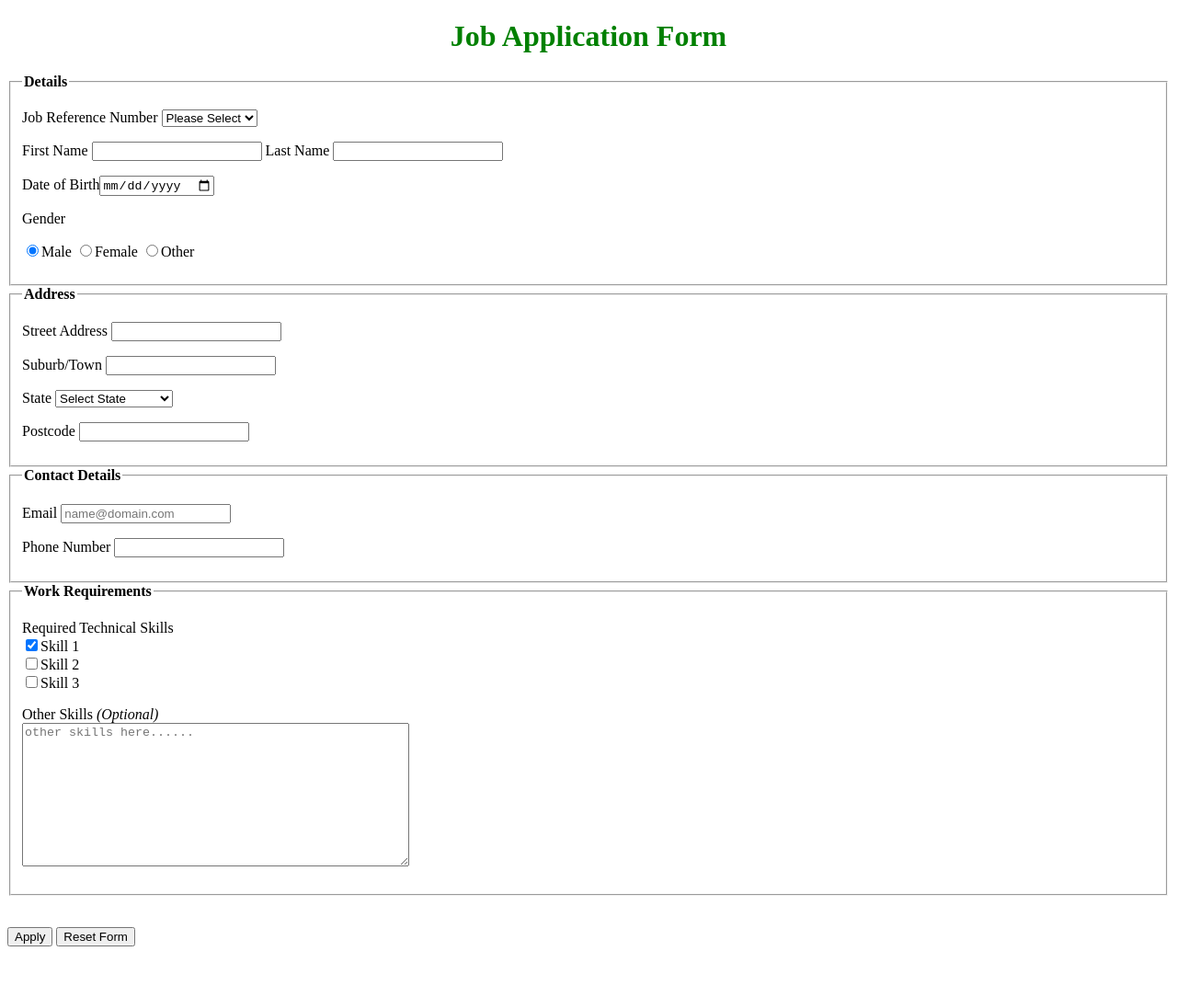
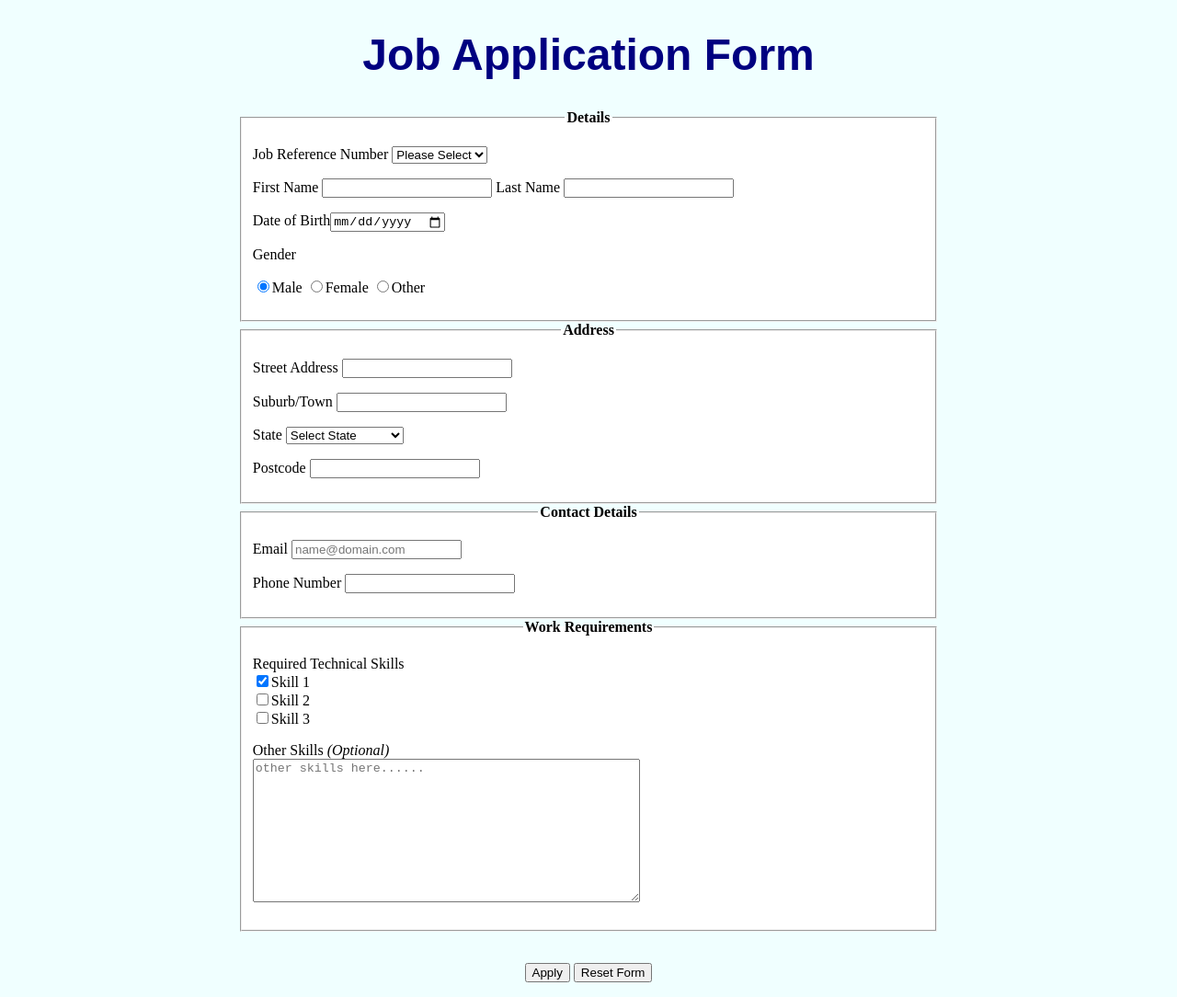
Before and after one commit to julian-saric/project1, a plain HTML site: page project1/apply.html in a window 1280 px wide. Shown: the whole page at 92% size. Before the commit the page ends 1045 px from the top, so only its background shows below. Drawn offline with Linux system fonts and the light colour scheme.

Commit message:
added css for apply.html

```diff
--- a/styles/styles.css
+++ b/styles/styles.css
@@ -14,15 +14,65 @@ description: index.html, jobs.html, apply.html, about.html
 
 
 #apply_h1 {
-    color: green;
-    font-size: 2em;
+    color: navy;
+    font-size: 3em;
     font-weight: bold;
+    text-align: center;
+    font-family: sans-serif;
+}
+
+#apply_details_fieldset{
+    background-color: white;
+    margin-inline-start: 20%;
+    margin-inline-end: 20%;
+}
+
+#apply_details{
+    color: black;
     text-align: center;
 }
 
-.apply_details{
+#apply_address_fieldset{
+    background-color: white;
+    margin-inline-start: 20%;
+    margin-inline-end: 20%;
+}
 
+#apply_address{
+    color: black;
+    text-align: center;
 }
+
+#apply_contact_fieldset{
+    background-color: white;
+    margin-inline-start: 20%;
+    margin-inline-end: 20%;
+}
+
+#apply_contact{
+    color: black;
+    text-align: center;
+}
+
+#apply_work_fieldset{
+    background-color: white;
+    margin-inline-start: 20%;
+    margin-inline-end: 20%;
+}
+
+#apply_work{
+    color: black;
+    text-align: center;
+}
+
+.apply_submitReset{
+    text-align: center;
+}
+
+body {
+    background-color: azure;
+}
+
 
 
 
```
